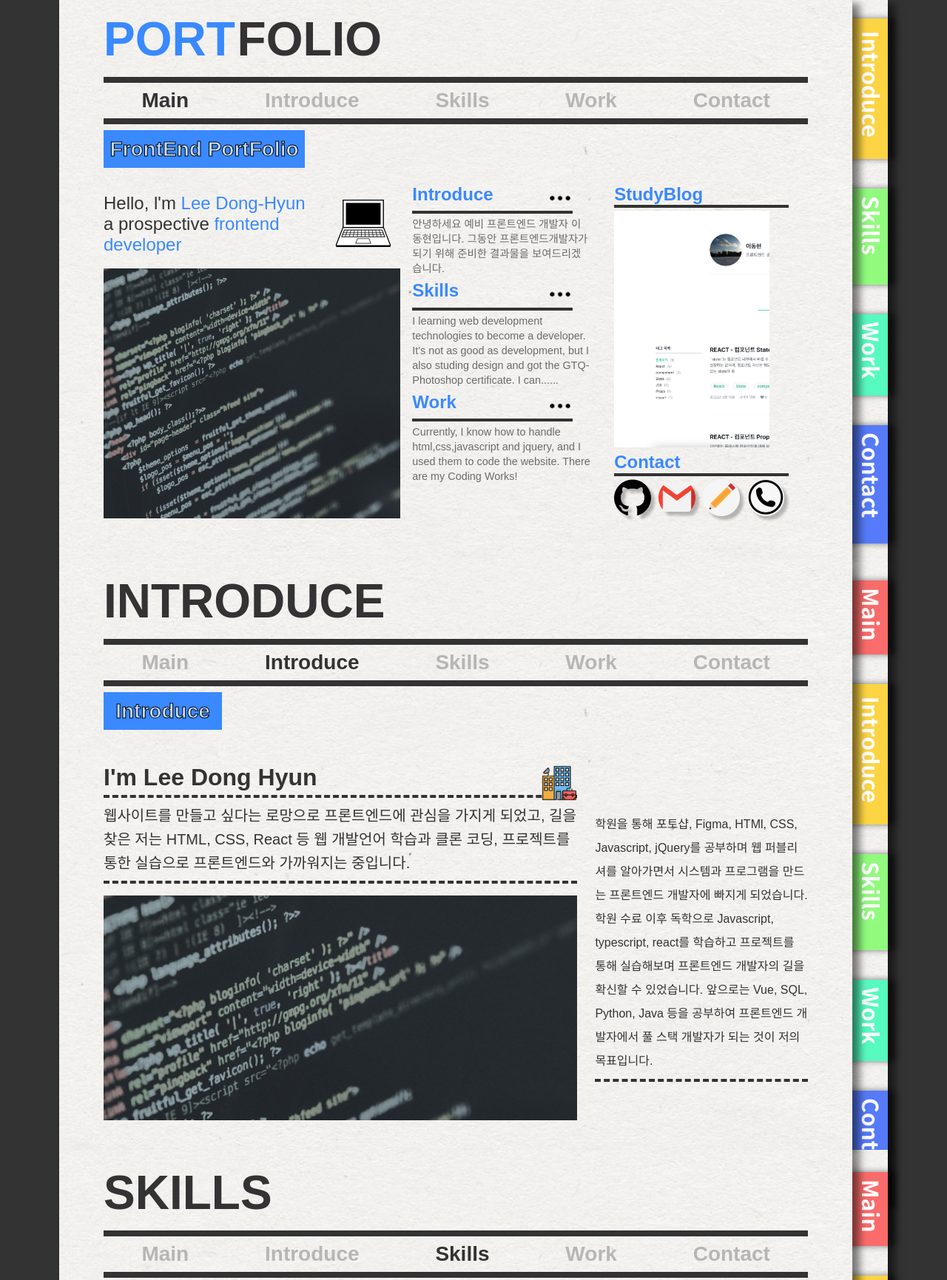
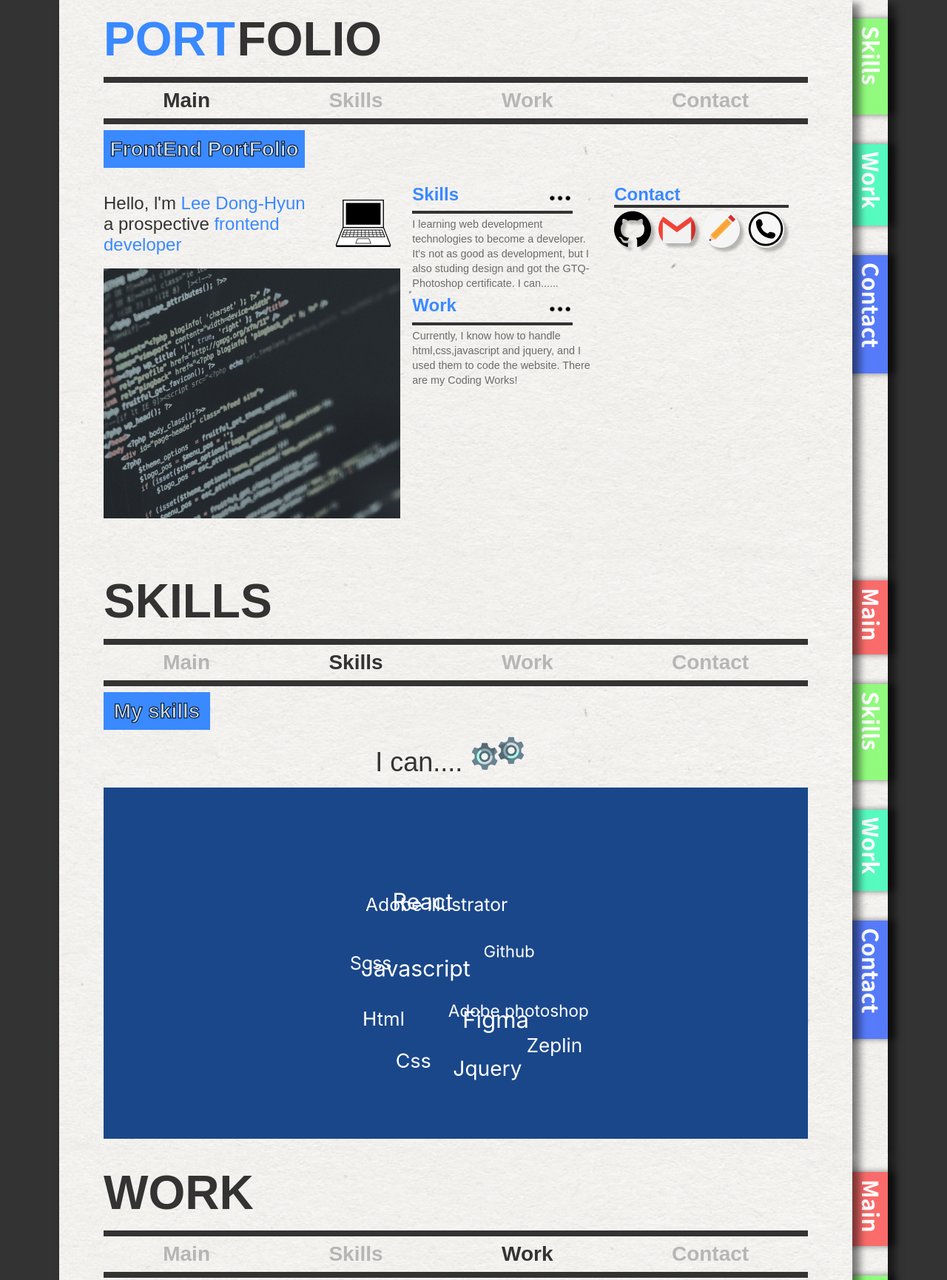
Before and after one commit to ledonghyun/portfolio, a plain HTML site: page index.html in a window 1280 px wide. Shown: the part 45-1776 px from the top of the page at 74% size. Drawn offline with Linux system fonts and the light colour scheme.

Commit message:
- introduce,

```diff
--- a/index.html
+++ b/index.html
@@ -14,13 +14,15 @@
     <script src="./javascript/jQuery3.6.0.min.js"></script>
     <script src="./javascript/float.js" defer></script>
     <script src="./javascript/script.js"></script>
+    <link rel="preconnect" href="https://fonts.googleapis.com">
+    <link rel="preconnect" href="https://fonts.gstatic.com" crossorigin>
+    <link href="https://fonts.googleapis.com/css2?family=Noto+Sans+KR&display=swap" rel="stylesheet">
 </head>
 <body>
     <ul id="skip">
-        <li title="소개링크"><a href="#introduce">소개로 가기</a></li>
-        <li title="스킬링크"><a href="#introduce">스킬로 가기</a></li>
-        <li title="작업링크"><a href="#introduce">작업으로 가기</a></li>
-        <li title="연락링크"><a href="#introduce">연락으로 가기</a></li>
+        <li title="스킬링크"><a href="$skill">스킬로 가기</a></li>
+        <li title="작업링크"><a href="#work">작업으로 가기</a></li>
+        <li title="연락링크"><a href="#contact">연락으로 가기</a></li>
     </ul>
     <div id="desktop">
         <section class="section section-head" id="header">
@@ -32,7 +34,6 @@
                     </h1>
                     <ul class="nav">
                         <li><a class="on" href="#header">main</a></li>
-                        <li><a href="#introduce">introduce</a></li>
                         <li><a href="#skills">skills</a></li>
                         <li><a href="#work">work</a></li>
                         <li><a href="#contact">contact</a></li>
@@ -55,15 +56,6 @@
                             <div class="head-body2-left">
                                 <div class="text-wrap">
                                     <div class="title">
-                                        <h3><a  class="blue" href="#introduce">Introduce</a></h3>
-                                        <span></span>
-                                    </div>
-                                    <p class="text">
-                                        안녕하세요 예비 프론트엔드 개발자 이동현입니다. 그동안 프론트엔드개발자가 되기 위해 준비한 결과물을 보여드리겠습니다.
-                                    </p>
-                                </div>
-                                <div class="text-wrap">
-                                    <div class="title">
                                         <h3><a class="blue" href="#skills">Skills</a></h3>
                                         <span></span>
                                     </div>
@@ -84,14 +76,6 @@
                             <div class="head-body2-right">
                                 <div class="text-wrap">
                                     <div class="title">
-                                        <h3><a href="#" class="blue">StudyBlog</a></h3>
-                                    </div>
-                                    <p class="text">
-                                        <a href="https://velog.io/@le1117" target="_blank" title="blog로 가기"></a>
-                                    </p>
-                                </div>
-                                <div class="text-wrap">
-                                    <div class="title">
                                         <h3><a href="#contact" class="blue">Contact</a></h3>
                                     </div>
                                     <a href="#contact" class="text">
@@ -105,54 +89,6 @@
                 <div class="wrap50 bg">
                     <div class="bookMark">
                         <a href="#header" class="wrap50-main"></a>
-                        <a href="#introduce" class="wrap50-intro"></a>
-                        <a href="#skills" class="wrap50-skill"></a>
-                        <a href="#work" class="wrap50-work"></a>
-                        <a href="#contact" class="wrap50-contact"></a>
-                    </div>
-                </div>
-            </div>
-        </section>
-        <section class="section section-body" id="introduce">
-            <div class="bg-wrap">
-                <div class="wrap1350 bg">
-                    <h1>
-                        <span>INTRODUCE</span>
-                    </h1>
-                    <ul class="nav">
-                        <li><a href="#header">main</a></li>
-                        <li><a class="on" href="#introduce">introduce</a></li>
-                        <li><a href="#skills">skills</a></li>
-                        <li><a href="#work">work</a></li>
-                        <li><a href="#contact">contact</a></li>
-                    </ul>
-                    <h2>Introduce</h2>
-                    <div class="content">
-                        <div class="ct-left">
-                            <div class="title-box">
-                                <h4>I'm Lee Dong Hyun</h4>
-                                <span></span>
-                            </div>
-                            <div class="text">
-                                <p>
-                                    웹사이트를 만들고 싶다는 로망으로 프론트엔드에 관심을 가지게 되었고, 길을 찾은 저는 HTML, CSS, React 등 웹 개발언어 학습과 클론 코딩, 프로젝트를 통한 실습으로 프론트엔드와 가까워지는 중입니다.
-                                </p>
-                            </div>
-                            <div class="img"></div>
-                        </div>
-                        <div class="ct-right">
-                            <p class="text">
-                                학원을 통해 포토샵, Figma, HTMl, CSS, Javascript, jQuery를 공부하며 웹 퍼블리셔를 알아가면서 시스템과 프로그램을 만드는 프론트엔드 개발자에 빠지게 되었습니다.<br/>
-                                학원 수료 이후 독학으로 Javascript, typescript, react를 학습하고 프로젝트를 통해 실습해보며 프론트엔드 개발자의 길을 확신할 수 있었습니다. 앞으로는 Vue, SQL, Python, Java 등을 공부하여
-                                프론트엔드 개발자에서 풀 스택 개발자가 되는 것이 저의 목표입니다.
-                            </p>
-                        </div>
-                    </div>
-                </div>
-                <div class="wrap50 bg">
-                    <div class="bookMark">
-                        <a href="#header" class="wrap50-main"></a>
-                        <a href="#introduce" class="wrap50-intro"></a>
                         <a href="#skills" class="wrap50-skill"></a>
                         <a href="#work" class="wrap50-work"></a>
                         <a href="#contact" class="wrap50-contact"></a>
@@ -168,7 +104,6 @@
                     </h1>
                     <ul class="nav">
                         <li><a href="#header">main</a></li>
-                        <li><a href="#introduce">introduce</a></li>
                         <li><a class="on" href="#skills">skills</a></li>
                         <li><a href="#work">work</a></li>
                         <li><a href="#contact">contact</a></li>
@@ -186,7 +121,6 @@
                 <div class="wrap50 bg">
                     <div class="bookMark">
                         <a href="#header" class="wrap50-main"></a>
-                        <a href="#introduce" class="wrap50-intro"></a>
                         <a href="#skills" class="wrap50-skill"></a>
                         <a href="#work" class="wrap50-work"></a>
                         <a href="#contact" class="wrap50-contact"></a>
@@ -202,7 +136,6 @@
                     </h1>
                     <ul class="nav">
                         <li><a href="#header">main</a></li>
-                        <li><a href="#introduce">introduce</a></li>
                         <li><a href="#skills">skills</a></li>
                         <li><a class="on" href="#work">work</a></li>
                         <li><a href="#contact">contact</a></li>
@@ -378,7 +311,6 @@
                 <div class="wrap50 bg">
                     <div class="bookMark">
                         <a href="#header" class="wrap50-main"></a>
-                        <a href="#introduce" class="wrap50-intro"></a>
                         <a href="#skills" class="wrap50-skill"></a>
                         <a href="#work" class="wrap50-work"></a>
                         <a href="#contact" class="wrap50-contact"></a>
@@ -394,7 +326,6 @@
                     </h1>
                     <ul class="nav">
                         <li><a href="#header">main</a></li>
-                        <li><a href="#introduce">introduce</a></li>
                         <li><a href="#skills">skills</a></li>
                         <li><a href="#work">work</a></li>
                         <li><a class="on" href="#contact">contact</a></li>
@@ -418,10 +349,6 @@
                             </div>
                         </div>
                         <div class="contact-right contact-text">
-                            <div class="blog">
-                                <h6>Blog</h6>
-                                <a class="text" href="https://velog.io/@le1117" title="blog로 가기" target="_blank">https://velog.io/@le1117</a>
-                            </div>
                             <div class="phone">
                                 <h6>Phone</h6>
                                 <p class="text">010-6756-8003</p>
@@ -432,7 +359,6 @@
                 <div class="wrap50 bg">
                     <div class="bookMark">
                         <a href="#header" class="wrap50-main"></a>
-                        <a href="#introduce" class="wrap50-intro"></a>
                         <a href="#skills" class="wrap50-skill"></a>
                         <a href="#work" class="wrap50-work"></a>
                         <a href="#contact" class="wrap50-contact"></a>
```
